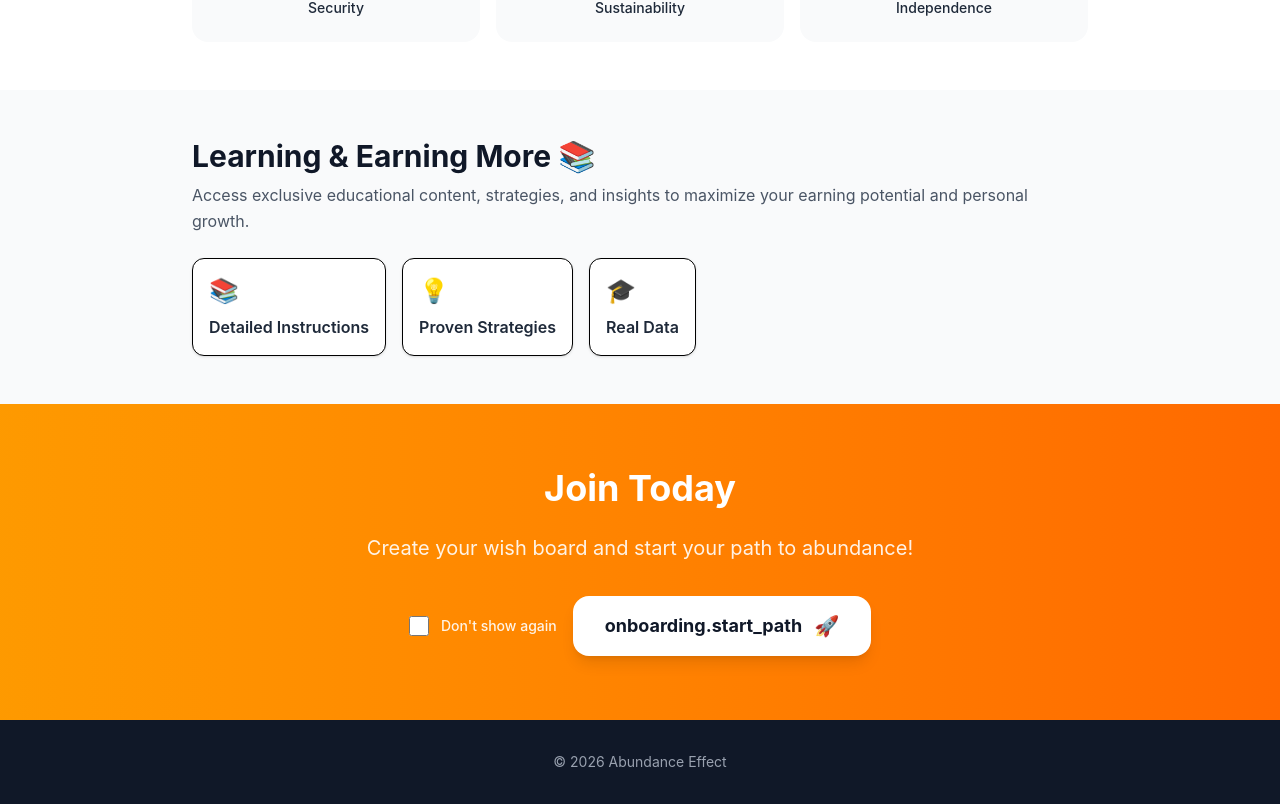
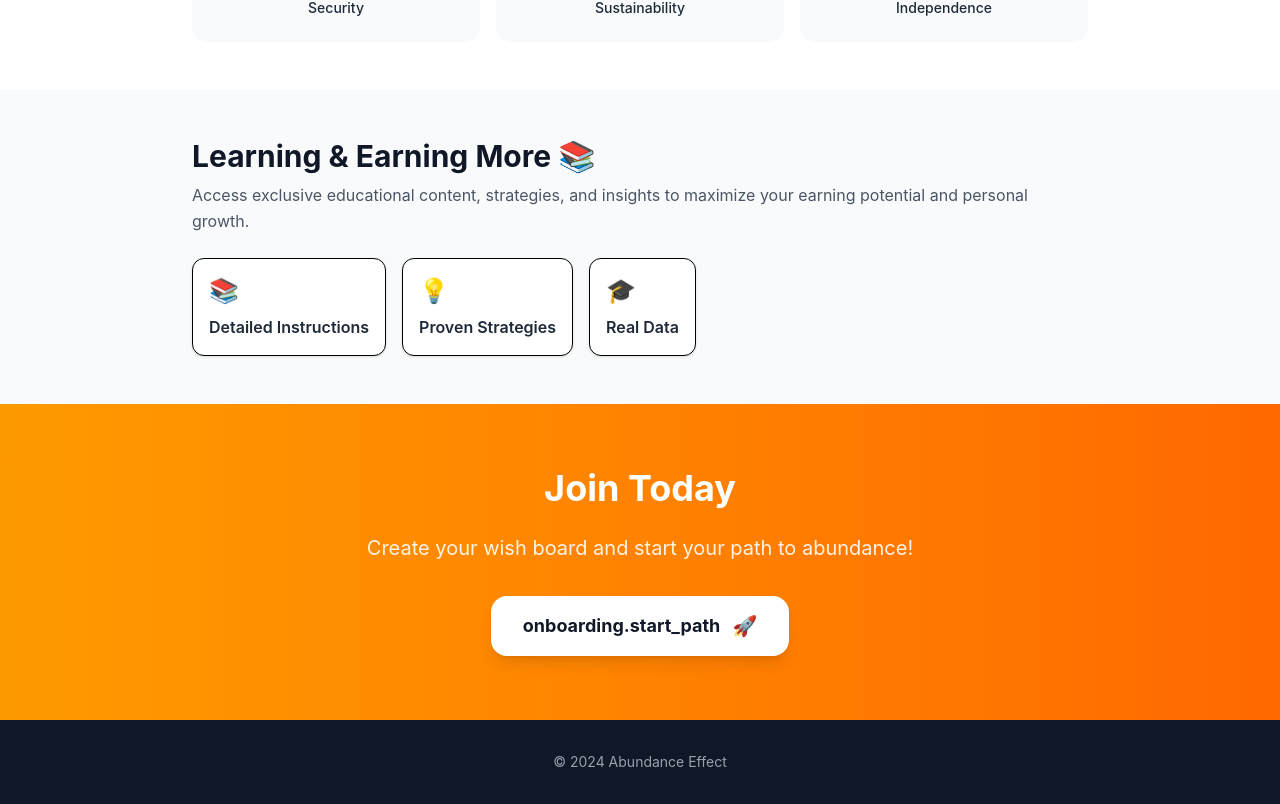
Before and after one commit to Evgeniyzuev/abundance-effect, a Next.js app: page / in a window 1280 px wide. Shown: the part 3857-4661 px from the top of the page. Built offline with nearby package versions, Linux system fonts and the light colour scheme; no server answers; the database is empty; what @tonconnect/ui-react would draw is missing.

Commit message:
Revert "skipOnboarding"
This reverts commit d778e3b3953dc87c4d425569cf9d65b722506623.

```diff
--- a/app/page.tsx
+++ b/app/page.tsx
@@ -438,25 +438,6 @@ function LearningSection() {
 function CtaSection() {
   const { t } = useLanguage();
   const { user } = useUser();
-  const [skipOnboarding, setSkipOnboarding] = useState(false);
-
-  const ONBOARDING_SKIP_KEY = 'abundance_skip_onboarding';
-
-  useEffect(() => {
-    if (typeof window !== 'undefined') {
-      const skipOnboardingValue = localStorage.getItem(ONBOARDING_SKIP_KEY);
-      if (skipOnboardingValue === 'true') {
-        setSkipOnboarding(true);
-      }
-    }
-  }, []);
-
-  const handleSkipChange = (checked: boolean) => {
-    setSkipOnboarding(checked);
-    if (typeof window !== 'undefined') {
-      localStorage.setItem(ONBOARDING_SKIP_KEY, checked.toString());
-    }
-  };
 
   return (
     <section className="py-16 px-6 bg-gradient-to-r from-amber-500 to-orange-500">
@@ -467,18 +448,6 @@ function CtaSection() {
         <p className="text-xl mb-8 opacity-90 leading-relaxed">
           {t('onboarding.cta_description')}
         </p>
-        <div className="flex items-center justify-center gap-4">
-          <label className="flex items-center gap-3 cursor-pointer">
-            <input
-              type="checkbox"
-              checked={skipOnboarding}
-              onChange={(e) => handleSkipChange(e.target.checked)}
-              className="w-5 h-5 rounded-lg border-2 border-white/30 bg-white/20 text-white checked:bg-white checked:border-white focus:ring-2 focus:ring-white/50 focus:ring-offset-2 focus:ring-offset-orange-500 transition-all"
-            />
-            <span className="text-white/90 text-sm font-medium">
-              Don't show again
-            </span>
-          </label>
         <Link
           href={user ? "/challenges" : "/login"}
           className="inline-flex items-center gap-3 bg-white text-gray-900 font-bold px-8 py-4 rounded-2xl text-lg hover:bg-gray-100 transition-colors shadow-lg"
@@ -486,7 +455,6 @@ function CtaSection() {
           <span>{user ? t('onboarding.continue') : t('onboarding.start_path')}</span>
           <span className="text-xl">{user ? '🎯' : '🚀'}</span>
         </Link>
-        </div>
       </div>
     </section>
   );
@@ -546,7 +514,7 @@ function HomeContent() {
 
       <footer className="py-8 px-6 bg-gray-900 text-center">
         <div className="text-gray-400 text-sm">
-          © 2026 Abundance Effect
+          © 2024 Abundance Effect
         </div>
       </footer>
     </div>
```
Lines whose indentation alone changed are shown as unchanged.
